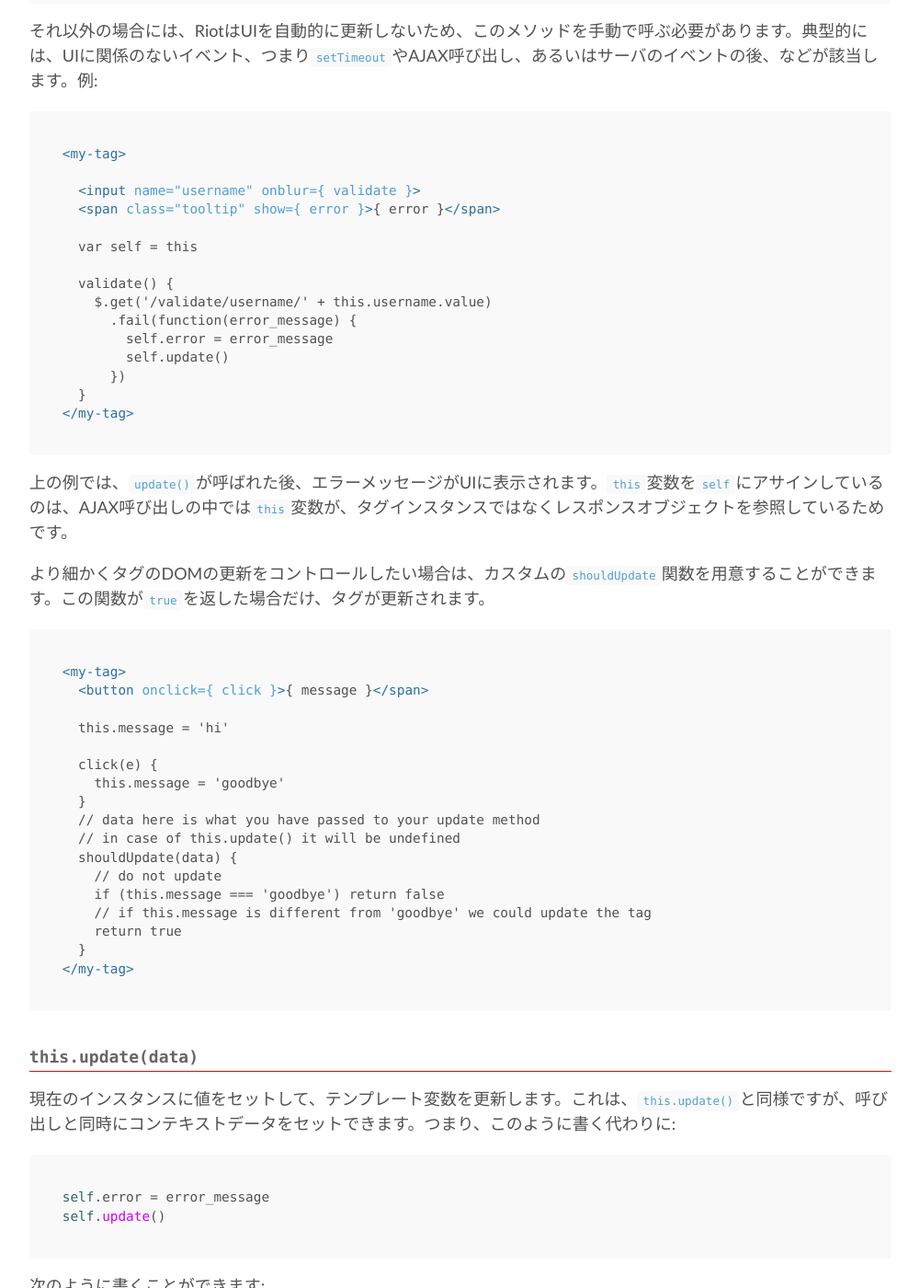
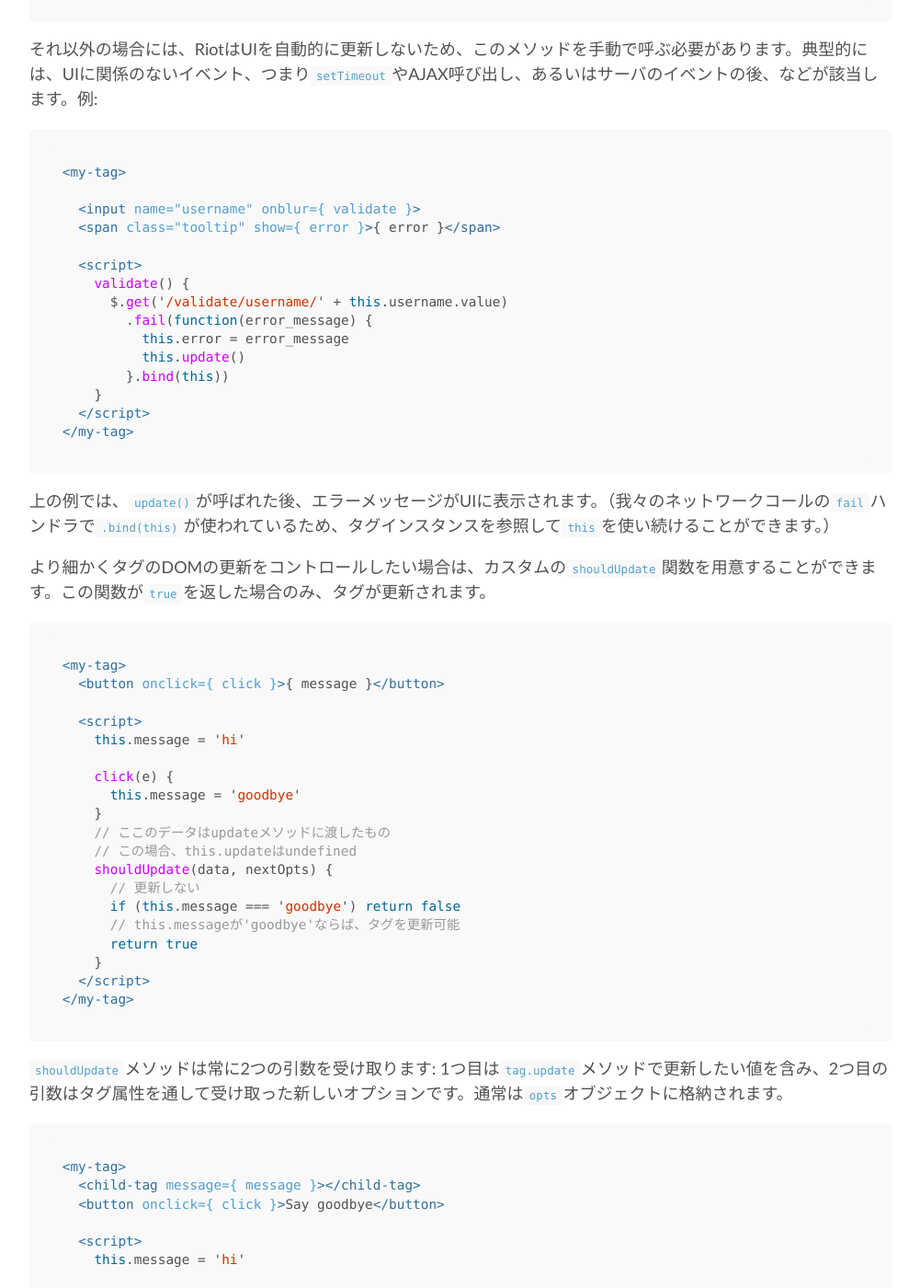
Before and after one commit to riot/riot.github.io, a Jekyll site: the page built from ja/api/index.md, in a window 1280 px wide and 1400 px high, scrolled down 6264 px. Shown: the whole window at 92% size, without its empty margins (139-1140 px from the left). Built offline with Jekyll 4.4.1, drawn with Linux system fonts in a browser that asks for light colours; nearby versions of some CDN libraries; some of the changed text lies outside the part shown.

Commit message:
updated ja/api/index doc to latest

````diff
--- a/ja/api/index.md
+++ b/ja/api/index.md
@@ -13,7 +13,7 @@ class: apidoc
 
 `customTagSelector` ページから要素を選択し、カスタムタグをそこにマウントします。選択された要素の名前は、カスタムタグの名前と一致していなければなりません。
 
-`opts` タグに渡すオブジェクトを指定できます (省略可)。ただのシンプルなオブシェクトから、アプリケーションAPIまで、なんでもOKです。あるいは、Fluxストアというのもありです。これは、あなたのクライアントサイドアプリケーションをどのように構築したいかにかかっています。さらに詳しくは、[Riot アプリケーションのモジュール性](/ja/guide/application-design/#モジュール性)を参照してください。 *Also note* that attributes you set on your tags as options will take precedence over ones specified with same names via `opts` argument.
+`opts` タグに渡すオブジェクトを指定できます (省略可)。ただのシンプルなオブシェクトから、アプリケーションAPIまで、なんでもOKです。あるいは、Fluxストアというのもありです。これは、あなたのクライアントサイドアプリケーションをどのように構築したいかにかかっています。さらに詳しくは、[Riot アプリケーションのモジュール性](/ja/guide/application-design/#モジュール性)を参照してください。 *追加メモ* `opts`引数を介して同じ名前で指定されたものよりも、オプションとしてタグに設定された属性が優先されます。
 
 
 ``` js
@@ -27,17 +27,15 @@ var tags = riot.mount('.customer')
 var tags = riot.mount('account', api)
 ```
 
-@returns: マウントされた[タグのインスタンス](#タグのインスタンス)の配列を返します。
+@returns: マウントされた[タグのインスタンス](#タグのインスタンス)の配列
 
-メモ: [ブラウザ内のコンパイル](/ja/guide/compiler/#ブラウザ)を使用している場合は`riot.mount`を`riot.compile`で囲み、コンパイル後のタグを取得する必要があります。そうしなければ`riot.mount`は`undefined`を返します。
+メモ: [ブラウザ内のコンパイル](/ja/guide/compiler/#ブラウザ)を使用している場合は、返された[タグのインスタンス](#タグのインスタンス)を取得するために、`riot.mount`を`riot.compile`で囲む必要があります。そうしないと、`riot.mount`は`undefined`を返します。
 
 ```javascript
-<script>
 riot.compile(function() {
-  // タグがコンパイルされた後にriot.mountを呼ぶ
+  // タグがコンパイルされ、同期的にriot.mountが動作
   var tags = riot.mount('*')
 })
-</script>
 ```
 
 ### <a name="mount-star"></a> riot.mount('*', [opts])
@@ -64,24 +62,23 @@ riot.mount('*')
 var tags = riot.mount('div#main', 'my-tag', api)
 ```
 
-@returns: マウントされた[タグのインスタンス](#タグのインスタンス)の配列を返します。
+@returns: マウントされた[タグのインスタンス](#タグのインスタンス)の配列
 
 ### <a name="mount-dom"></a> riot.mount(domNode, tagName, [opts])
 
-tagNamedで指定する名称のカスタムタグを、与えられたdomNodeに対して、optsでデータを渡しつつ(任意)、マウントします。例:
+tagNamedで指定する名称のカスタムタグを、与えられたdomNodeに対して、任意のデータをoptsで渡しつつマウントします。例:
 
 ```
-// mounts "users" tag to #slide node and pass api as options
+// #slideノードに"users"タグをマウントし、オプションとしてapiを渡す
 riot.mount(document.getElementById('slide'), 'users', api)
 ```
 
-@returns: マウントされた[タグのインスタンス](#タグのインスタンス)の配列を返します。
+@returns: マウントされた[タグのインスタンス](#タグのインスタンス)の配列
 
 ### <a name="unregister"></a> riot.unregister(tagName)
 
 事前にコンパイラーあるいは`riot.tag()`から作成されたタグを登録解除します。
-このメソッドはアプリケーションをテストする際、同じ名称を使って複数回タグを作る必要があるときに、便利です。
-例:
+このメソッドはアプリケーションをテストする際、同じ名称を使って複数回タグを作る必要があるときに、便利です。例:
 
 ```js
 // テストタグを作る
@@ -103,7 +100,7 @@ riot.tag('test-tag', '<div>{ message }</div>')
 ### <a name="render"></a> riot.render(tagName, [opts])
 
 タグをHTMLとしてレンダリング。
-__このメソッドは *サーバサイド* でのみ利用できます。__ 例:
+__このメソッドは *サーバサイド* でのみ利用可。__ 例:
 
 ```
 // "my-tag"をHTMLにレンダリング
@@ -116,19 +113,19 @@ riot.render(mytag, { foo: 'bar' })
 
 ### <a name="mount-dom"></a> riot.require(tagPath, [opts])
 実行時にRiotタグを読み込んでコンパイルします。
-__このメソッドは *サーバサイド* でのみ利用できます。__
+__このメソッドは *サーバサイド* でのみ利用可。__
 基本的には`require('./my-tag.tag')`のような形になりますが、[riot-compilerのオプション](/api/compiler/#on-server)を指定してコンパイルすることもできます。例えば、同時にプリプロセッサを使って読み込むことができます。
 
 ```js
 var tag = riot.require('./my-tag.jade', { template: 'jade' })
 ```
 
-@returns: タグの名称
+@returns: タグの名前
 
 ### <a name="renderasync"></a> riot.renderAsync(tagName, [opts])
 
 タグを非同期にHTMLにレンダリング。
-__このメソッドは *サーバサイド* でのみ利用できます。__
+__このメソッドは *サーバサイド* でのみ利用可。__
 このメソッドはプロミスを返します。マウントするプロセスの中で、"ready"イベントがトリガーされた時だけ解決されます。例:
 
 #### サーバ上で:
@@ -147,13 +144,14 @@ riot.renderAsync(tagName, opts)
 <async-rendering>
   <p>{ message }</p>
 
-  this.message = 'hi'
+  <script>
+    this.message = 'hi'
 
-  setTimeout(function() {
-    // "ready"イベントをトリガーし、プロミスを解決させる
-    this.trigger('ready')
-  }.bind(this), 500)
-
+    setTimeout(function() {
+      // "ready"イベントをトリガーし、プロミスを解決させる
+      this.trigger('ready')
+    }.bind(this), 500)
+  </script>
 </async-rendering>
 ```
 
@@ -165,11 +163,11 @@ riot.renderAsync(tagName, opts)
 
 ## タグのインスタンス
 
-次のプロパティが、それぞれのタグのインスタンスにはセットされます:
+次のプロパティが、それぞれのタグのインスタンスにセットされます:
 
-- `opts` - タグに渡されたオプション
+- `opts` - タグに渡されたオプションオブジェクト
 - `refs` - 名前のつけられたDOMノード(のキャッシュ)
-- `parent` - 親タグ (もしあれば)
+- `parent` - 親タグ(もしあれば)
 - `root` - ルートになるDOMノード
 - `tags` - 入れ子になっているカスタムタグ
 
@@ -195,7 +193,7 @@ riot.renderAsync(tagName, opts)
 </my-tag>
 ```
 
-メモ: もしグローバル変数があれば、HTMLとJavaScriptのコードからそれらの参照を使用することもできます:
+メモ: もしグローバル変数があれば、HTMLとJavaScriptのコードの両方でこれらの参照を使用することもできます:
 
 ```js
 window.someGlobalVariable = 'Hello!'
@@ -214,20 +212,22 @@ window.someGlobalVariable = 'Hello!'
 
 ### <a name="tag-update"></a> this.update()
 
-現在のタグインスタンス上のすべてのテンプレート変数と、子要素すべても同様に更新します。ユーザがアプリケーションとインタラクションした際にイベントハンドラが呼ばれると、毎回このメソッドが呼ばれます。
+現在のタグインスタンス上のすべてのテンプレート変数と、子要素もすべて同様に更新します。ユーザがアプリケーションとインタラクションした際にイベントハンドラが呼ばれると、毎回このメソッドが呼ばれます。
 
 イベントオブジェクトに`preventUpdate = true`をセットすると、Riotによる自動更新を省略することができます。例:
 
 ``` html
 <my-tag>
-  <button onclick={ click }>{ message }</span>
+  <button onclick={ click }>{ message }</button>
 
-  this.message = 'hi'
+  <script>
+    this.message = 'hi'
 
-  click(e) {
-    e.preventUpdate = true // your tag will not update automatically
-    this.message = 'goodbye'
-  }
+    click(e) {
+      e.preventUpdate = true // タグは自動では更新されない
+      this.message = 'goodbye'
+    }
+  </script>
 </my-tag>
 ```
 
@@ -239,45 +239,76 @@ window.someGlobalVariable = 'Hello!'
   <input name="username" onblur={ validate }>
   <span class="tooltip" show={ error }>{ error }</span>
 
-  var self = this
-
-  validate() {
-    $.get('/validate/username/' + this.username.value)
-      .fail(function(error_message) {
-        self.error = error_message
-        self.update()
-      })
-  }
+  <script>
+    validate() {
+      $.get('/validate/username/' + this.username.value)
+        .fail(function(error_message) {
+          this.error = error_message
+          this.update()
+        }.bind(this))
+    }
+  </script>
 </my-tag>
 ```
 
-上の例では、`update()`が呼ばれた後、エラーメッセージがUIに表示されます。`this`変数を`self`にアサインしているのは、AJAX呼び出しの中では`this`変数が、タグインスタンスではなくレスポンスオブジェクトを参照しているためです。
+上の例では、`update()`が呼ばれた後、エラーメッセージがUIに表示されます。（我々のネットワークコールの`fail`ハンドラで`.bind(this)`が使われているため、タグインスタンスを参照して`this`を使い続けることができます。）
 
-より細かくタグのDOMの更新をコントロールしたい場合は、カスタムの`shouldUpdate`関数を用意することができます。この関数が`true`を返した場合だけ、タグが更新されます。
+より細かくタグのDOMの更新をコントロールしたい場合は、カスタムの`shouldUpdate`関数を用意することができます。この関数が`true`を返した場合のみ、タグが更新されます。
 
 ``` html
 <my-tag>
-  <button onclick={ click }>{ message }</span>
+  <button onclick={ click }>{ message }</button>
 
-  this.message = 'hi'
+  <script>
+    this.message = 'hi'
 
-  click(e) {
-    this.message = 'goodbye'
-  }
-  // data here is what you have passed to your update method
-  // in case of this.update() it will be undefined
-  shouldUpdate(data) {
-    // do not update
-    if (this.message === 'goodbye') return false
-    // if this.message is different from 'goodbye' we could update the tag
-    return true
-  }
+    click(e) {
+      this.message = 'goodbye'
+    }
+    // ここのデータはupdateメソッドに渡したもの
+    // この場合、this.updateはundefined
+    shouldUpdate(data, nextOpts) {
+      // 更新しない
+      if (this.message === 'goodbye') return false
+      // this.messageが'goodbye'ならば、タグを更新可能
+      return true
+    }
+  </script>
 </my-tag>
 ```
 
+`shouldUpdate`メソッドは常に2つの引数を受け取ります: 1つ目は`tag.update`メソッドで更新したい値を含み、2つ目の引数はタグ属性を通して受け取った新しいオプションです。通常は`opts`オブジェクトに格納されます。
+
+``` html
+<my-tag>
+  <child-tag message={ message }></child-tag>
+  <button onclick={ click }>Say goodbye</button>
+
+  <script>
+    this.message = 'hi'
+
+    click(e) {
+      this.message = 'goodbye'
+    }
+  </script>
+</my-tag>
+
+<child-tag>
+  <p>{ opts.message }</p>
+
+  <script>
+    shouldUpdate(data, nextOpts) {
+      // 受け取った新しいオプションに応じてDOMを更新
+      return nextOpts.message !== 'goodbye'
+    }
+  </script>
+</child-tag>
+```
+
+
 ### <a name="tag-update-data"></a> this.update(data)
 
-現在のインスタンスに値をセットして、テンプレート変数を更新します。これは、`this.update()`と同様ですが、呼び出しと同時にコンテキストデータをセットできます。つまり、このように書く代わりに:
+現在のインスタンスに値をセットして、テンプレート変数を更新します。これは`this.update()`と同様ですが、呼び出しと同時にコンテキストデータをセットすることを可能にします。つまり、このように書く代わりに:
 
 ``` js
 self.error = error_message
@@ -296,7 +327,7 @@ self.update({ error: error_message })
 
 ページ上のすべてのタグとそのテンプレート変数を更新します。
 
-@returns: マウントされた[タグのインスタンス](#タグのインスタンス)の配列を返します。
+@returns: ページにマウントされた[タグのインスタンス](#タグのインスタンス)の配列。
 
 
 
@@ -321,66 +352,73 @@ mytag.unmount(true)
 
 ## 入れ子のタグ
 
-入れ子になった(ネストされた)タグのインスタンスは、`tags`変数からアクセスできます:
+入れ子になった(ネストされた)タグのインスタンスには、`tags`変数からアクセスできます:
 
 ``` html
 <my-tag>
 
   <child></child>
-
-  // 子タグにアクセス
-  var child = this.tags.child
-
+  <script>
+    this.on('mount', function() {
+      // 子タグにアクセス
+      var child = this.tags.child
+    })
+  </script>
 </my-tag>
 ```
 
 もし、ひとつ以上の同じ子タグが使われた場合は、配列`this.tags.child[n]`としてアクセスされます。
 
-入れ子のタグに、`ref`属性で別名を与えてアクセスすることもできます。
+入れ子のタグに`ref`属性で別名を与えてアクセスすることもできます。
 
 ``` html
 <my-tag>
 
   <child ref="my_nested_tag"></child>
 
-  // access to child tag
-  var child = this.refs.my_nested_tag
-
+  <script>
+    this.on('mount', function() {
+      // 子タグにアクセス
+      var child = this.refs.my_nested_tag
+    })
+  </script>
 </my-tag>
 ```
 
-子タグは、親タグの後に初期化されます。つまり、(子タグの)メソッドやプロパティには`mount`イベントでアクセスする必要があります。(訳注: コンストラクタではなく)
+子タグは親タグの後に初期化されるので、メソッドとプロパティは"mount"イベントで利用できます。
 
 ``` html
 <my-tag>
 
   <child ref="my_nested_tag"></child>
 
-  // access to child tag methods
-  this.on('mount', function() {
-    this.refs.my_nested_tag.someMethod()
-    // this.tags.child.someMethod() is also valid
-  })
-
+  <script>
+    // 子タグのメソッドにアクセス
+    this.on('mount', function() {
+      this.refs.my_nested_tag.someMethod()
+      // this.tags.child.someMethod() も有効
+    })
+  </script>
 </my-tag>
 ```
 
 ## <a name="yield"></a> YieldによるHTMLの入れ子
 
-`<yield />`タグは、Riotの特別なコア機能で、実行時に、カスタムタグで囲まれた部分をテンプレート内に挿入してコンパイルすることを可能にします。
-この技術によって、独自タグに、サーバでレンダリングされたHTMLコンテンツを入れて表示するといったことができます。
-
-例として、次のRiotタグ`my-post`を使います。
+`<yield>`タグは、実行時にそのテンプレートの中にカスタムタグの内容を注入し、コンパイルすることを可能にする、特別なRiotのコア機能です。
+例として、以下のRiotタグ`my-post`を使います
 
 ``` html
 <my-post>
   <h1>{ opts.title }</h1>
   <yield/>
-  this.id = 666
+
+  <script>
+    this.id = 666
+  </script>
 </my-post>
 ```
 
-`<my-post>`はアプリケーションの好きな場所に含めることができます。
+`<my-post>`はアプリケーションの好きな場所に含めることができます
 
 ``` html
 <my-post title="What a great title">
@@ -397,33 +435,49 @@ mytag.unmount(true)
 </my-post>
 ```
 
-#### 複数のyield
+<span class="tag red">注意</span> 生成された式は**それらが含まれるコンテキストから常に評価されます**。例えば
 
-<span class="tag red">&gt;= v2.3.12</span>
+``` html
+<!-- このタグは生成されたDOMを継承します -->
+<child-tag><yield/></child-tag>
 
-複数の`<yield>`タグを使い、任意の場所にHTMLを挿入する機能もあります。以下の例では`my-other-post`タグに、二カ所で`yield`が指定されています。
+<my-tag>
+  <child-tag>
+    <p>{ parent.message }</p>
+  </child-tag>
+  <script>
+    // 生成されたマークアップがparent.messageを指すことに注意してください
+    // { message }は<child-tag>コンテキストの下で評価されるため、ここでは間違いです
+    this.message = 'hi'
+  </script>
+</my-tag>
+```
 
-例えば、次のRiotタグ、`my-other-post`を使うとすると、
+#### マルチトランスレーション
+
+`<yield>`タグは、テンプレートの特定のスロットにhtmlコンテンツを挿入するためのスロット機構も提供します。
+
+例えば、次のRiotタグ`my-other-post`を使うとすると、
 
 ``` html
 <my-other-post>
-  <h1>{ opts.title }</h1>
-  <p id="my-content-{ id }"><yield from="summary"/></p>
-  <div if={ contentVisible }>
-    <yield from="content"/>
-  </div>
-  <button onclick={ toggleContent }>+ more</button>
-  <h2>again!?</h2>
-  <p><yield from="summary"/></p>
-  this.id = 666
+  <article>
+    <h1>{ opts.title }</h1>
+    <h2><yield from="summary"/></h2>
+    <div>
+      <yield from="content"/>
+    </div>
+  </article>
 </my-other-post>
 ```
 
-このタグをアプリケーションで使用します。
+`<my-other-post>`タグはアプリケーションの好きな場所に含めることができます
 
 ``` html
 <my-other-post title="What a great title">
-  <yield to="summary">My beautiful post is just awesome</yield>
+  <yield to="summary">
+    My beautiful post is just awesome
+  </yield>
   <yield to="content">
     <p>And the next paragraph describes just how awesome it is</p>
     <p>Very</p>
@@ -431,27 +485,27 @@ mytag.unmount(true)
 </my-other-post>
 ```
 
-`riot.mount('my-other-post')`でマウントされた後、以下の結果となります。
+一度`riot.mount('my-other-post')`でマウントすると、以下のようにレンダリングされます:
 
 ``` html
 <my-other-post>
-  <h1>What a great title</h1>
-  <p id="my-content-666">My beautiful post is just awesome</p>
-  <div if={ contentVisible }>
-  <p>And the next paragraph describes just how awesome it is</p>
-  <p>Very</p>
-  </div>
-  <button onclick={ toggleContent }>+ more</button>
-  <h2>again!?</h2>
-  <p>My beautiful post is just awesome</p>
+  <article>
+    <h1>What a great title</h1>
+    <h2>My beautiful post is just awesome</h2>
+    <div>
+      <p>And the next paragraph describes just how awesome it is</p>
+      <p>Very</p>
+    </div>
+  </article>
 </my-other-post>
 ```
 
+
 #### Yieldとループ
 
-`<yield />`タグはループや子タグの中で使うことができますが、 __常に子タグのコンテキストでパースされる__ ことに注意してください。
+`<yield />`タグはループや子タグの中で使うことができますが、 __常に子タグのコンテキストでパースされ、コンパイルされる__ ことに注意してください。
 
-次のRiotコンポーネント、`blog.tag`は、
+以下のRiotコンポーネント`blog.tag`は、
 
 ``` html
 <blog>
@@ -461,25 +515,26 @@ mytag.unmount(true)
     <div onclick={ this.parent.deleteAllPosts }>Delete all the posts</div>
   </my-post>
 
-  this.backToHome = '/homepage'
-  this.title = 'my blog title'
+  <script>
+    this.backToHome = '/homepage'
+    this.title = 'my blog title'
 
-  this.posts = [
-    { title: "post 1", description: 'my post description' },
-    { title: "post 2", description: 'my post description' }
-  ]
+    this.posts = [
+      { title: "post 1", description: 'my post description' },
+      { title: "post 2", description: 'my post description' }
+    ]
 
-  // the bind is needed in this case to keep the parent context
-  // also in the child tags
-  deleteAllPosts() {
-    this.posts = []
+    // この場合、バインドは親コンテキストを
+    // 子タグ内にも保持するために必要です
+    deleteAllPosts() {
+      this.posts = []
 
-    // we need to trigger manually the update function
-    // because this function gets triggered from a child tag
-    // and it does not bubble up automatically
-    this.update()
-  }.bind(this)
-
+      // update関数を手動でトリガーする必要があります
+      // なぜなら、この関数は子タグからトリガーされ、
+      // 自動でバブルアップしないからです
+      this.update()
+    }
+  </script>
 </blog>
 
 <my-post>
@@ -517,10 +572,10 @@ mytag.unmount(true)
 
 ```js
 var OptsMixin = {
-  // init method is a special one which can initialize
-  // the mixin when it's loaded to the tag and is not
-  // accessible from the tag its mixed in
-  init: function() {
+  // initメソッドは、タグにロードされ、かつミックスインしたタグから
+  // アクセスできないときにミックスインを初期化できる特別なものです
+  // ここでは、`opts`はタグで受け取ったオプションオブジェクトです
+  init: function(opts) {
     this.on('updated', function() { console.log('Updated!') })
   },
 
@@ -544,7 +599,7 @@ var OptsMixin = {
 
 ### <a name="mixin-shared"></a> riot.mixin(mixinName, mixinObject)
 
-共有ミックスインを登録します。どのタグからもグローバルに利用可能になります: `this.mixin(mixinName)`.
+共有ミックスインを登録します。どのタグからもグローバルに利用可能になります: `this.mixin(mixinName)`。
 
 ### <a name="mixin-global"></a> riot.mixin(mixinObject)
 
````
Also changed, not shown: other parts of ja/api/index.md (+5 -5 lines).
